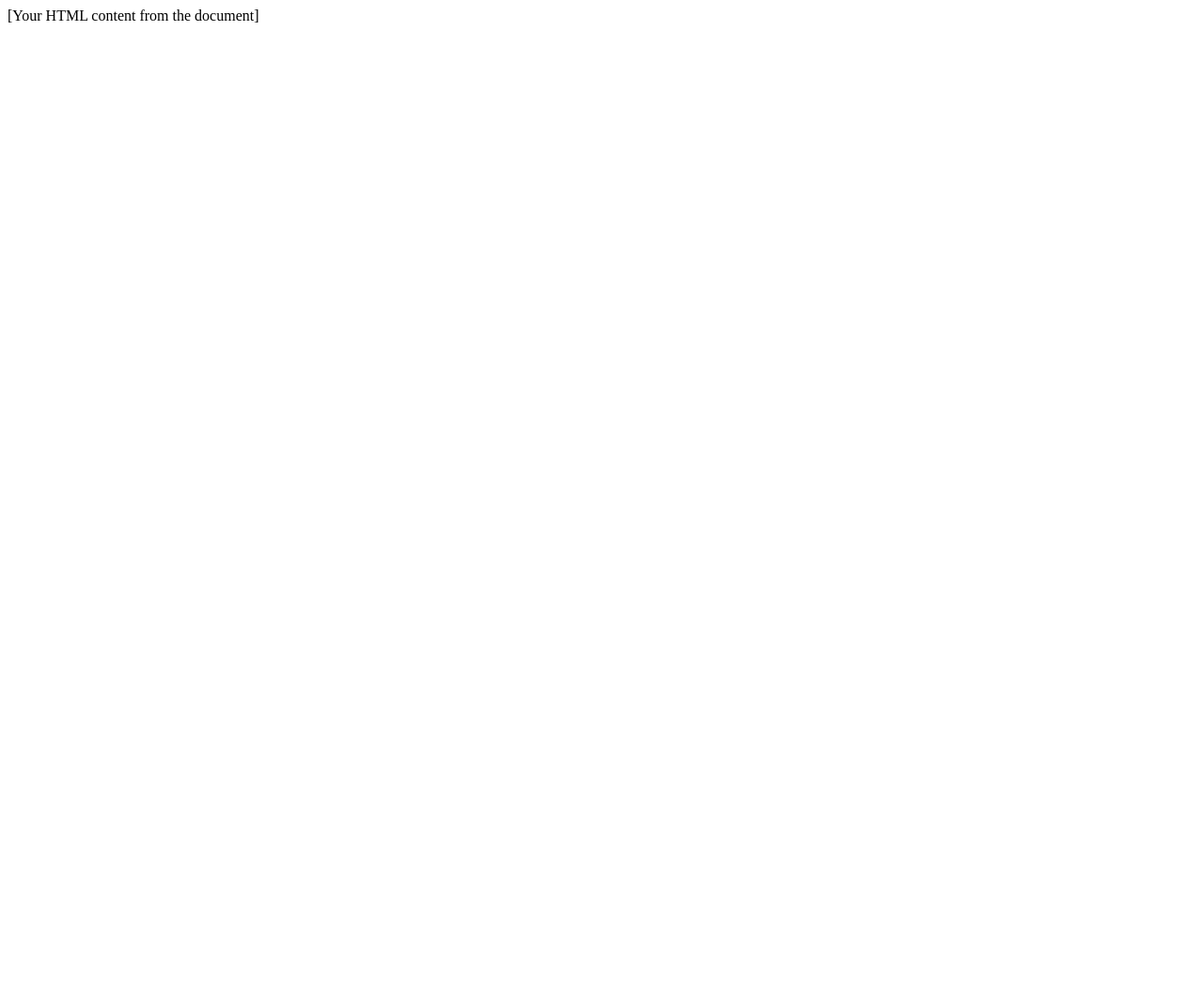
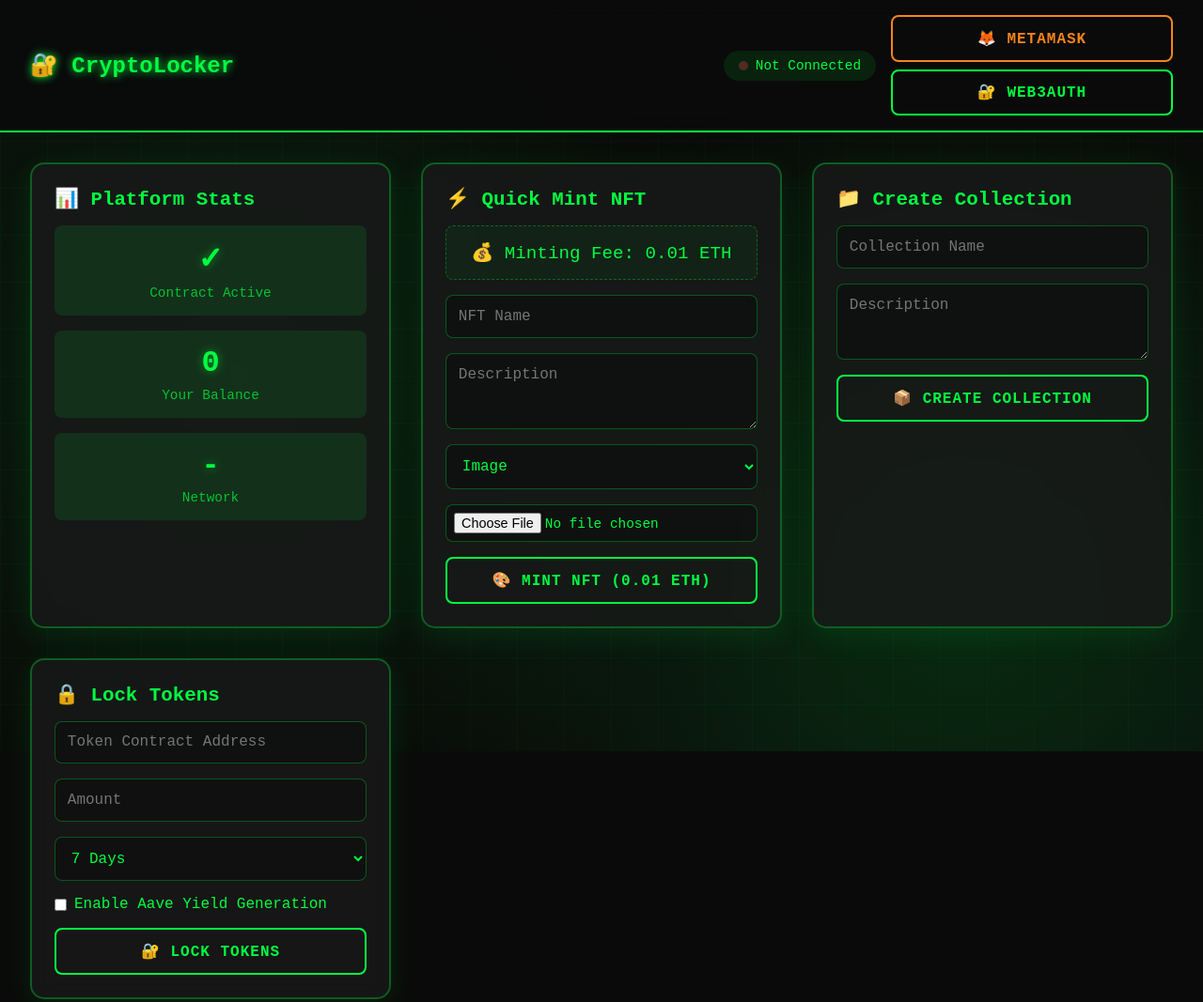
Before and after one commit to 00impera/nft-defi-dashboard, a website: page index.html in a window 1280 px wide. Shown: the top 1067 px of the page at 94% size. Before the commit the page ends 800 px from the top, so only its background shows below. Drawn offline with Linux system fonts and the light colour scheme; a script that the page names is missing.

Commit message:
Save local changes before merging

```diff
--- a/index.html
+++ b/index.html
@@ -1 +1,137 @@
-[Your HTML content from the document]
+<!DOCTYPE html>
+<html lang="en">
+<head>
+  <meta charset="UTF-8" />
+  <meta name="viewport" content="width=device-width, initial-scale=1.0"/>
+  <title>CryptoLocker - NFT DeFi Platform</title>
+  <script src="https://cdn.ethers.io/lib/ethers-5.7.2.umd.min.js"></script>
+  <link rel="stylesheet" href="styles.css">
+</head>
+<body>
+  <div class="bg-animation"></div>
+  <div class="grid-overlay"></div>
+
+  <!-- SFA Login Modal -->
+  <div id="sfaLoginModal" class="sfa-login-modal">
+    <div class="sfa-login-content">
+      <span class="close-modal" onclick="closeSFAModal()">×</span>
+      <h3>🔐 Web3Auth Login</h3>
+      <div class="sfa-buttons">
+        <div class="sfa-input-group">
+          <label for="sfaEmail">Email Address:</label>
+          <input type="email" id="sfaEmail" placeholder="your@email.com" />
+        </div>
+        <button onclick="loginWithSFA()" style="border-color: #00ff41; color: #00ff41;">
+          🔑 Generate Wallet & Login
+        </button>
+      </div>
+      <div class="sfa-info">
+        ✅ No OAuth needed<br/>
+        ✅ Wallet auto-generated<br/>
+        ✅ Non-custodial access<br/>
+        ⚠️ Same email = same wallet<br/>
+        💡 Fund wallet to transact
+      </div>
+      <div id="walletInfo" class="wallet-info" style="display:none;">
+        <div id="walletMessage"></div>
+        <div class="wallet-address" id="walletAddress"></div>
+        <div id="walletBalance"></div>
+      </div>
+    </div>
+  </div>
+
+  <header>
+    <div class="logo">🔐 CryptoLocker</div>
+    <div class="header-controls">
+      <div class="connection-status">
+        <span class="status-dot" id="statusDot"></span>
+        <span id="connectionText">Not Connected</span>
+      </div>
+      <div class="connect-buttons">
+        <button id="connectMetaMask" class="metamask">🦊 MetaMask</button>
+        <button id="connectSFA" style="border-color: #00ff41; color: #00ff41;">🔐 Web3Auth</button>
+        <button id="disconnectBtn" style="display:none; border-color:#ff4444; color:#ff4444;">Disconnect</button>
+      </div>
+    </div>
+  </header>
+
+  <div class="container">
+    <div class="dashboard">
+      <!-- Stats Card -->
+      <div class="card">
+        <h2>📊 Platform Stats</h2>
+        <div class="stats-grid">
+          <div class="stat-item">
+            <div class="stat-value">✓</div>
+            <div class="stat-label">Contract Active</div>
+          </div>
+          <div class="stat-item">
+            <div class="stat-value" id="userBalance">0</div>
+            <div class="stat-label">Your Balance</div>
+          </div>
+          <div class="stat-item">
+            <div class="stat-value" id="chainName">-</div>
+            <div class="stat-label">Network</div>
+          </div>
+        </div>
+        <div class="auth-method" id="authMethod" style="display:none;">
+          Connected via: <span id="authType">-</span>
+        </div>
+      </div>
+
+      <!-- Quick Mint NFT -->
+      <div class="card">
+        <h2>⚡ Quick Mint NFT</h2>
+        <div class="payment-section">
+          <div style="font-size: 1.2rem;">💰 Minting Fee: 0.01 ETH</div>
+        </div>
+        <form id="quickMintForm">
+          <input type="text" id="nftName" placeholder="NFT Name" required />
+          <textarea id="nftDescription" placeholder="Description" rows="3"></textarea>
+          <select id="contentType">
+            <option value="image">Image</option>
+            <option value="video">Video</option>
+            <option value="audio">Audio</option>
+            <option value="text">Text</option>
+          </select>
+          <input type="file" id="nftFile" accept="image/*,video/*,audio/*,text/*" />
+          <button type="submit">🎨 Mint NFT (0.01 ETH)</button>
+        </form>
+      </div>
+
+      <!-- Create Collection -->
+      <div class="card">
+        <h2>📁 Create Collection</h2>
+        <form id="createCollectionForm">
+          <input type="text" id="collectionName" placeholder="Collection Name" required />
+          <textarea id="collectionDescription" placeholder="Description" rows="3"></textarea>
+          <button type="submit">📦 Create Collection</button>
+        </form>
+      </div>
+
+      <!-- Lock Tokens -->
+      <div class="card">
+        <h2>🔒 Lock Tokens</h2>
+        <form id="lockForm">
+          <input type="text" id="tokenAddress" placeholder="Token Contract Address" required />
+          <input type="number" id="lockAmount" placeholder="Amount" step="0.01" required />
+          <select id="lockDuration">
+            <option value="7">7 Days</option>
+            <option value="30">30 Days</option>
+            <option value="90">90 Days</option>
+            <option value="180">180 Days</option>
+            <option value="365">1 Year</option>
+          </select>
+          <label>
+            <input type="checkbox" id="useYield" />
+            <span>Enable Aave Yield Generation</span>
+          </label>
+          <button type="submit">🔐 Lock Tokens</button>
+        </form>
+      </div>
+    </div>
+  </div>
+
+  <script src="cryptolocker.js"></script>
+</body>
+</html>
--- /dev/null
+++ b/styles.css
@@ -0,0 +1,372 @@
+* { margin: 0; padding: 0; box-sizing: border-box; }
+
+body {
+  background: #0a0a0a;
+  color: #00ff41;
+  font-family: 'Courier New', monospace;
+  overflow-x: hidden;
+}
+
+.bg-animation {
+  position: fixed;
+  top: 0;
+  left: 0;
+  width: 100%;
+  height: 100%;
+  z-index: 0;
+  background: radial-gradient(circle at 20% 50%, rgba(0, 255, 65, 0.1) 0%, transparent 50%),
+              radial-gradient(circle at 80% 80%, rgba(0, 255, 65, 0.15) 0%, transparent 50%);
+  animation: pulse 8s ease-in-out infinite;
+}
+
+@keyframes pulse {
+  0%, 100% { opacity: 0.5; }
+  50% { opacity: 1; }
+}
+
+.grid-overlay {
+  position: fixed;
+  top: 0;
+  left: 0;
+  width: 100%;
+  height: 100%;
+  background-image:
+    linear-gradient(rgba(0, 255, 65, 0.03) 1px, transparent 1px),
+    linear-gradient(90deg, rgba(0, 255, 65, 0.03) 1px, transparent 1px);
+  background-size: 50px 50px;
+  z-index: 1;
+  pointer-events: none;
+}
+
+header {
+  position: relative;
+  z-index: 100;
+  background: rgba(10, 10, 10, 0.9);
+  backdrop-filter: blur(10px);
+  border-bottom: 2px solid #00ff41;
+  padding: 1rem 2rem;
+  display: flex;
+  justify-content: space-between;
+  align-items: center;
+  flex-wrap: wrap;
+  gap: 1rem;
+}
+
+.logo {
+  font-size: 1.5rem;
+  font-weight: bold;
+  color: #00ff41;
+  text-shadow: 0 0 10px #00ff41;
+}
+
+.header-controls {
+  display: flex;
+  gap: 1rem;
+  align-items: center;
+  flex-wrap: wrap;
+}
+
+.connection-status {
+  display: flex;
+  align-items: center;
+  gap: 0.5rem;
+  padding: 0.5rem 1rem;
+  background: rgba(0, 255, 65, 0.1);
+  border-radius: 20px;
+  font-size: 0.9rem;
+}
+
+.status-dot {
+  width: 10px;
+  height: 10px;
+  border-radius: 50%;
+  background: #ff4444;
+  animation: blink 2s infinite;
+}
+
+.status-dot.connected {
+  background: #00ff41;
+  box-shadow: 0 0 10px #00ff41;
+  animation: none;
+}
+
+@keyframes blink {
+  0%, 100% { opacity: 1; }
+  50% { opacity: 0.3; }
+}
+
+.connect-buttons {
+  display: flex;
+  gap: 0.5rem;
+  flex-wrap: wrap;
+}
+
+.container {
+  position: relative;
+  z-index: 10;
+  max-width: 1400px;
+  margin: 0 auto;
+  padding: 2rem;
+}
+
+.dashboard {
+  display: grid;
+  grid-template-columns: repeat(auto-fit, minmax(300px, 1fr));
+  gap: 2rem;
+  margin-bottom: 2rem;
+}
+
+.card {
+  background: rgba(26, 26, 26, 0.8);
+  backdrop-filter: blur(10px);
+  border: 2px solid rgba(0, 255, 65, 0.3);
+  border-radius: 15px;
+  padding: 1.5rem;
+  box-shadow: 0 8px 32px rgba(0, 255, 65, 0.1);
+  transition: all 0.3s ease;
+}
+
+.card:hover {
+  border-color: #00ff41;
+  box-shadow: 0 8px 32px rgba(0, 255, 65, 0.3);
+  transform: translateY(-5px);
+}
+
+.card h2 {
+  margin-bottom: 1rem;
+  font-size: 1.3rem;
+  display: flex;
+  align-items: center;
+  gap: 0.5rem;
+}
+
+form {
+  display: flex;
+  flex-direction: column;
+  gap: 1rem;
+}
+
+input, textarea, select, button {
+  width: 100%;
+  font-size: 1rem;
+  padding: 0.8rem;
+  border-radius: 8px;
+  border: 1px solid rgba(0, 255, 65, 0.3);
+  background: rgba(10, 10, 10, 0.5);
+  color: #00ff41;
+  font-family: 'Courier New', monospace;
+  transition: all 0.3s ease;
+}
+
+input:focus, textarea:focus, select:focus {
+  outline: none;
+  border-color: #00ff41;
+  box-shadow: 0 0 10px rgba(0, 255, 65, 0.3);
+}
+
+button {
+  background: transparent;
+  border: 2px solid #00ff41;
+  cursor: pointer;
+  font-weight: bold;
+  text-transform: uppercase;
+  letter-spacing: 1px;
+}
+
+button:hover:not(:disabled) {
+  background: #00ff41;
+  color: #0a0a0a;
+  box-shadow: 0 0 20px rgba(0, 255, 65, 0.5);
+}
+
+button:disabled {
+  opacity: 0.5;
+  cursor: not-allowed;
+}
+
+button.metamask {
+  border-color: #f6851b;
+  color: #f6851b;
+}
+
+button.metamask:hover:not(:disabled) {
+  background: #f6851b;
+  color: #fff;
+}
+
+.stats-grid {
+  display: grid;
+  grid-template-columns: repeat(auto-fit, minmax(200px, 1fr));
+  gap: 1rem;
+  margin-top: 1rem;
+}
+
+.stat-item {
+  background: rgba(0, 255, 65, 0.1);
+  padding: 1rem;
+  border-radius: 8px;
+  text-align: center;
+}
+
+.stat-value {
+  font-size: 2rem;
+  font-weight: bold;
+  color: #00ff41;
+  text-shadow: 0 0 10px rgba(0, 255, 65, 0.5);
+}
+
+.stat-label {
+  font-size: 0.9rem;
+  opacity: 0.7;
+  margin-top: 0.5rem;
+}
+
+.notification {
+  position: fixed;
+  top: 100px;
+  right: 20px;
+  background: rgba(26, 26, 26, 0.95);
+  border: 2px solid #00ff41;
+  padding: 1rem 2rem;
+  border-radius: 10px;
+  z-index: 1000;
+  box-shadow: 0 8px 32px rgba(0, 255, 65, 0.3);
+  animation: slideIn 0.3s ease;
+  max-width: 400px;
+}
+
+@keyframes slideIn {
+  from {
+    transform: translateX(400px);
+    opacity: 0;
+  }
+  to {
+    transform: translateX(0);
+    opacity: 1;
+  }
+}
+
+label {
+  display: flex;
+  align-items: center;
+  gap: 0.5rem;
+  cursor: pointer;
+}
+
+input[type="checkbox"] {
+  width: auto;
+  cursor: pointer;
+}
+
+.payment-section {
+  background: rgba(0, 255, 65, 0.05);
+  border: 1px dashed rgba(0, 255, 65, 0.3);
+  border-radius: 8px;
+  padding: 1rem;
+  margin-bottom: 1rem;
+  text-align: center;
+}
+
+input[type="file"] {
+  padding: 0.5rem;
+  font-size: 0.9rem;
+}
+
+.auth-method {
+  background: rgba(0, 255, 65, 0.05);
+  border: 1px solid rgba(0, 255, 65, 0.2);
+  border-radius: 8px;
+  padding: 0.5rem;
+  margin-top: 0.5rem;
+  font-size: 0.85rem;
+  text-align: center;
+}
+
+.sfa-login-modal {
+  display: none;
+  position: fixed;
+  top: 0;
+  left: 0;
+  width: 100%;
+  height: 100%;
+  background: rgba(0, 0, 0, 0.8);
+  z-index: 9999;
+  justify-content: center;
+  align-items: center;
+}
+
+.sfa-login-content {
+  background: rgba(26, 26, 26, 0.95);
+  border: 2px solid #00ff41;
+  border-radius: 15px;
+  padding: 2rem;
+  max-width: 400px;
+  width: 90%;
+}
+
+.sfa-login-content h3 {
+  color: #00ff41;
+  margin-bottom: 1.5rem;
+  text-align: center;
+}
+
+.sfa-buttons {
+  display: flex;
+  flex-direction: column;
+  gap: 1rem;
+}
+
+.close-modal {
+  float: right;
+  cursor: pointer;
+  font-size: 1.5rem;
+  color: #ff4444;
+}
+
+.sfa-input-group {
+  display: flex;
+  flex-direction: column;
+  gap: 0.5rem;
+}
+
+.sfa-input-group input {
+  margin: 0;
+}
+
+.sfa-info {
+  background: rgba(0, 255, 65, 0.05);
+  border: 1px solid rgba(0, 255, 65, 0.2);
+  border-radius: 8px;
+  padding: 1rem;
+  font-size: 0.85rem;
+  margin-top: 1rem;
+  text-align: center;
+}
+
+.wallet-info {
+  background: rgba(0, 255, 65, 0.05);
+  border: 1px solid rgba(0, 255, 65, 0.3);
+  border-radius: 8px;
+  padding: 1rem;
+  margin-top: 1rem;
+  font-size: 0.85rem;
+}
+
+.wallet-address {
+  word-break: break-all;
+  color: #00ff41;
+  font-weight: bold;
+  margin: 0.5rem 0;
+}
+
+@media (max-width: 768px) {
+  header {
+    flex-direction: column;
+  }
+  .container {
+    padding: 1rem;
+  }
+  .dashboard {
+    grid-template-columns: 1fr;
+  }
+}
```
Also changed, not shown: cryptolocker-dapp/package.json (added, +15 -0 lines).
